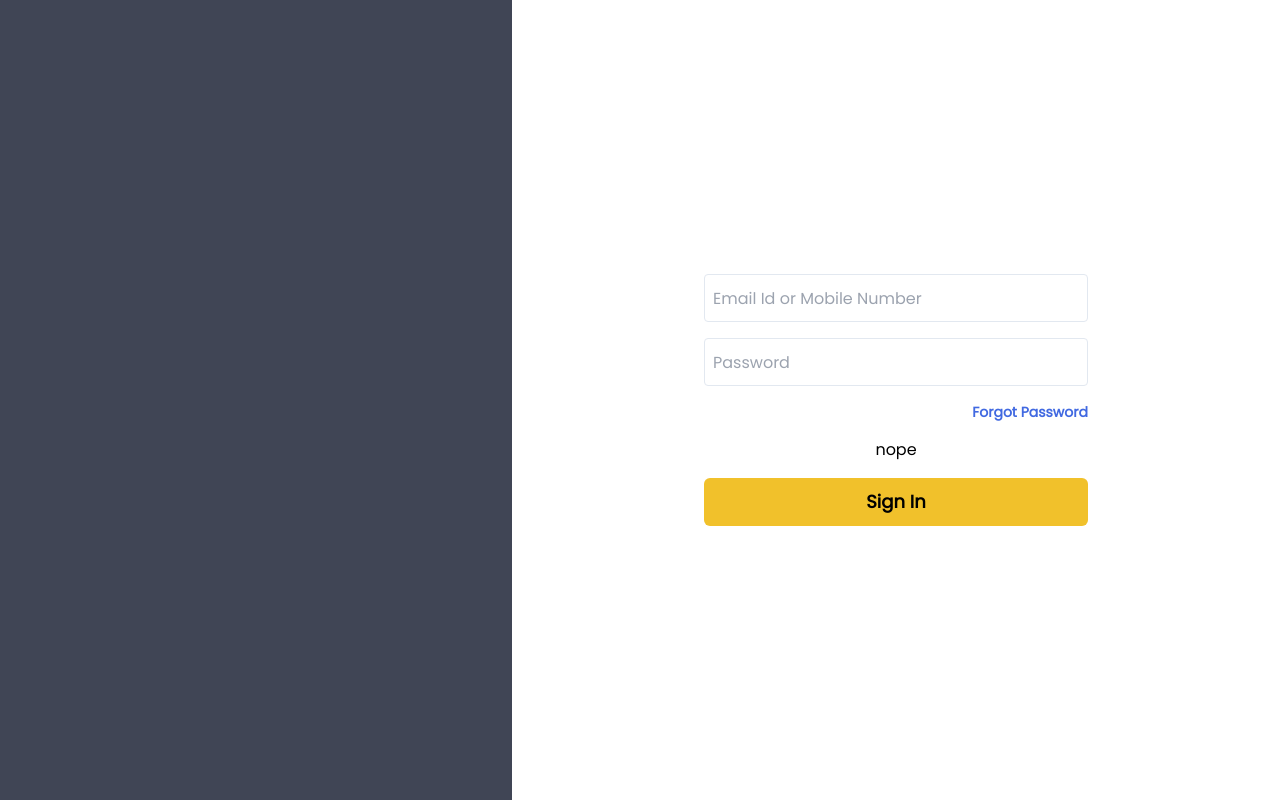
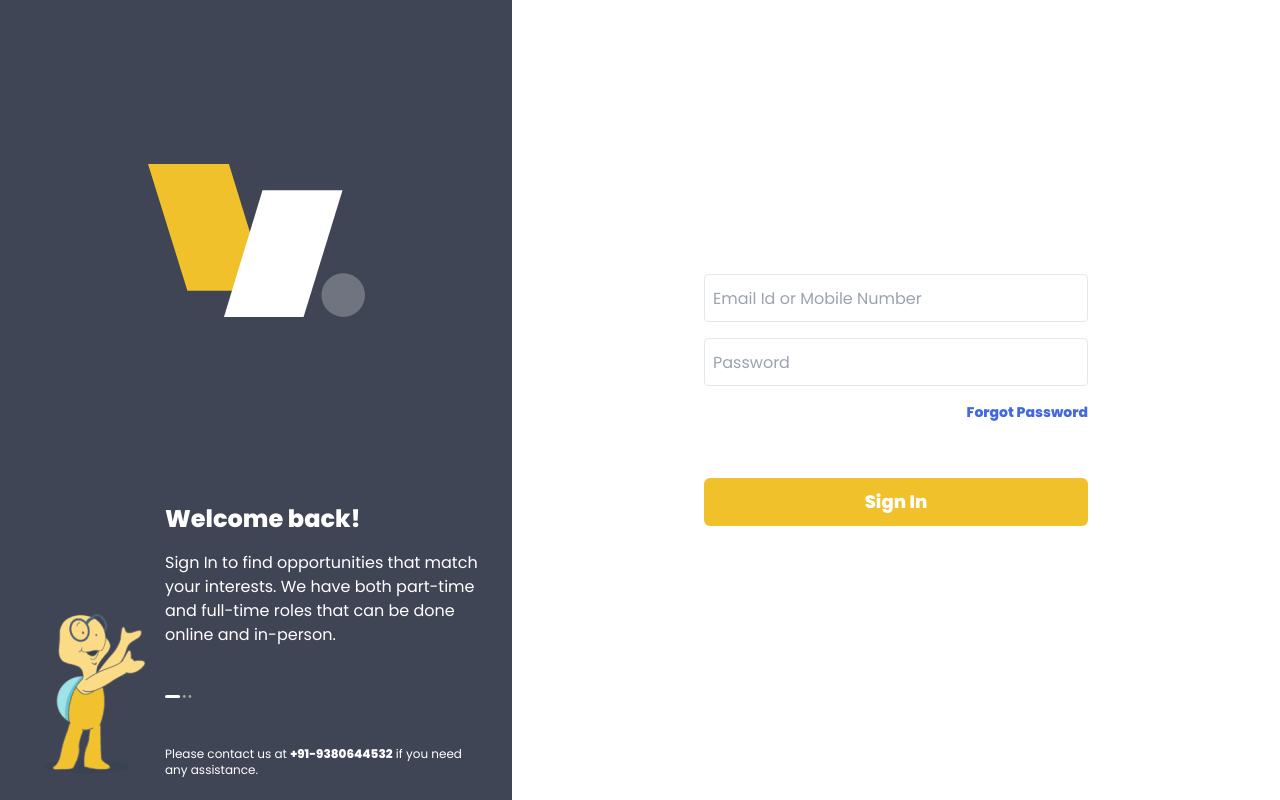
Before and after one commit to TanishqSingla/wisdom-auth, a Nuxt app: page / in a window 1280 px wide. Built offline with nearby package versions, Linux system fonts and the light colour scheme.

Commit message:
Add landing logo

```diff
--- a/components/Layout.vue
+++ b/components/Layout.vue
@@ -1,12 +1,82 @@
 <script>
-export default {
-};
+export default {};
 </script>
 
 <template>
 	<Header />
 	<main class="flex h-screen">
-		<section class="hidden lg:flex flex-col bg-[#404555] w-[40%]"></section>
+		<section class="hidden lg:flex flex-col bg-[#404555] w-[40%]">
+			<div class="h-[60%] grid place-items-center">
+				<svg
+					width="217"
+					height="153"
+					viewBox="0 0 217 153"
+					fill="none"
+					xmlns="http://www.w3.org/2000/svg"
+				>
+					<path
+						d="M119.868 126.696H39.3998L0 0L80.9026 0L119.868 126.696Z"
+						fill="#F1C12B"
+					/>
+					<g opacity="0.5">
+						<path
+							opacity="0.5"
+							d="M217 131.182C217 135.497 215.725 139.715 213.338 143.303C210.951 146.891 207.558 149.688 203.589 151.339C199.619 152.99 195.251 153.422 191.037 152.58C186.823 151.739 182.952 149.661 179.914 146.609C176.876 143.558 174.806 139.671 173.968 135.438C173.13 131.206 173.56 126.819 175.204 122.833C176.849 118.846 179.633 115.439 183.206 113.041C186.778 110.644 190.979 109.364 195.275 109.364C201.037 109.364 206.563 111.663 210.637 115.755C214.711 119.846 217 125.396 217 131.182Z"
+							fill="white"
+						/>
+					</g>
+					<path
+						d="M75.9609 153H155.55L194.512 26.3036L114.502 26.3036L75.9609 153Z"
+						fill="white"
+					/>
+				</svg>
+			</div>
+			<div class="h-[40%] flex">
+				<img src="../assets/images/POSE_02.png" class="self-end" />
+				<div class="w-full h-full flex flex-col self-center gap-4 justify-center">
+					<p class="text-white text-2xl font-extrabold">Welcome back!</p>
+					<p class="text-white mb-8 font-normal mr-6 max-w-xs">
+						Sign In to find opportunities that match your interests. We have
+						both part-time and full-time roles that can be done online and
+						in-person.
+					</p>
+					<svg
+            class="mb-8"
+						width="27"
+						height="3"
+						viewBox="0 0 27 3"
+						fill="none"
+						xmlns="http://www.w3.org/2000/svg"
+					>
+						<rect width="15.0615" height="3" rx="1.5" fill="white" />
+						<rect
+							opacity="0.5"
+							x="17.8857"
+							width="2.82402"
+							height="3"
+							rx="1.41201"
+							fill="white"
+						/>
+						<rect
+							opacity="0.5"
+							x="23.5332"
+							width="2.82402"
+							height="3"
+							rx="1.41201"
+							fill="white"
+						/>
+					</svg>
+					<p class="text-xs max-w-xs">Please contact us at <strong>+91-9380644532</strong> if you need any assistance.</p>
+				</div>
+			</div>
+		</section>
 		<slot name="children"></slot>
 	</main>
 </template>
+
+<style>
+main {
+  color: white;
+	font-family: "Poppins", sans-serif;
+}
+</style>
--- a/nuxt.config.ts
+++ b/nuxt.config.ts
@@ -17,7 +17,7 @@ export default defineNuxtConfig({
 					crossorigin: "",
 				},
 				{
-          href: "https://fonts.googleapis.com/css2?family=Poppins&family=Work+Sans:wght@100;300;400&display=swap",
+          href: "https://fonts.googleapis.com/css2?family=Poppins:wght@400;800&family=Work+Sans:wght@100;300;400&display=swap",
 					rel: "stylesheet",
 				},
 			],
```
Also changed, not shown: assets/images/POSE_02.png (added).
